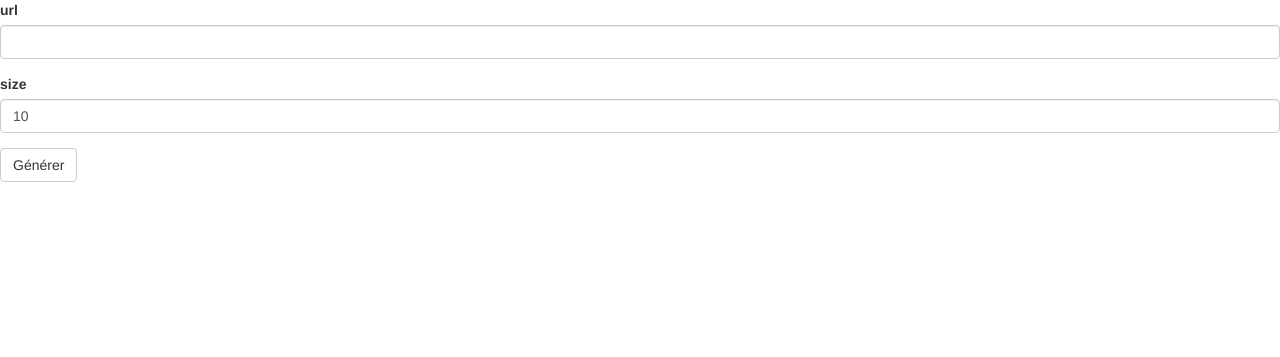
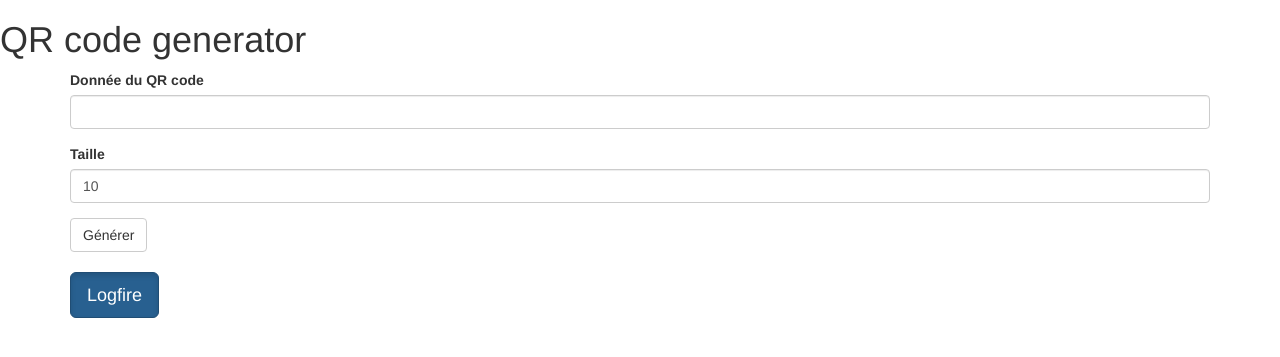
Before and after one commit to ydethe/qrgen, a Flask app: page / in a window 1280 px wide. Shown: the top 357 px of the page. Run offline with Flask 3, Linux system fonts and the light colour scheme; parts of the project's set-up code (start-up, migrations or seed data) failed here and were passed over; some libraries are stand-ins or nearby versions.

Commit message:
Improved UI

```diff
--- a/src/qrgen/server.py
+++ b/src/qrgen/server.py
@@ -14,8 +14,8 @@ from . import settings, logger
 
 
 class MyForm(FlaskForm):
-    url = StringField("url", validators=[DataRequired()])
-    size = IntegerField("size", default=10, validators=[DataRequired()])
+    url = StringField("Donnée du QR code", validators=[DataRequired()])
+    size = IntegerField("Taille", default=10, validators=[DataRequired()])
     submit = SubmitField("Générer")
 
 
--- a/src/qrgen/templates/index.html
+++ b/src/qrgen/templates/index.html
@@ -4,5 +4,10 @@
 {% block title %}QR code generator{% endblock %}
 
 {% block content %}
+<h1>QR code generator</h1>
+<div class="container">
 {{wtf.quick_form(form, novalidate=True)}}
+<br>
+<a href="https://logfire.pydantic.dev/ydethe/qrgen/" target="_blank" class="btn btn-primary btn-lg active" role="button" aria-pressed="true">Logfire</a>
+</div>
 {% endblock %}
```
Also changed, not shown: CHANGELOG.md.
